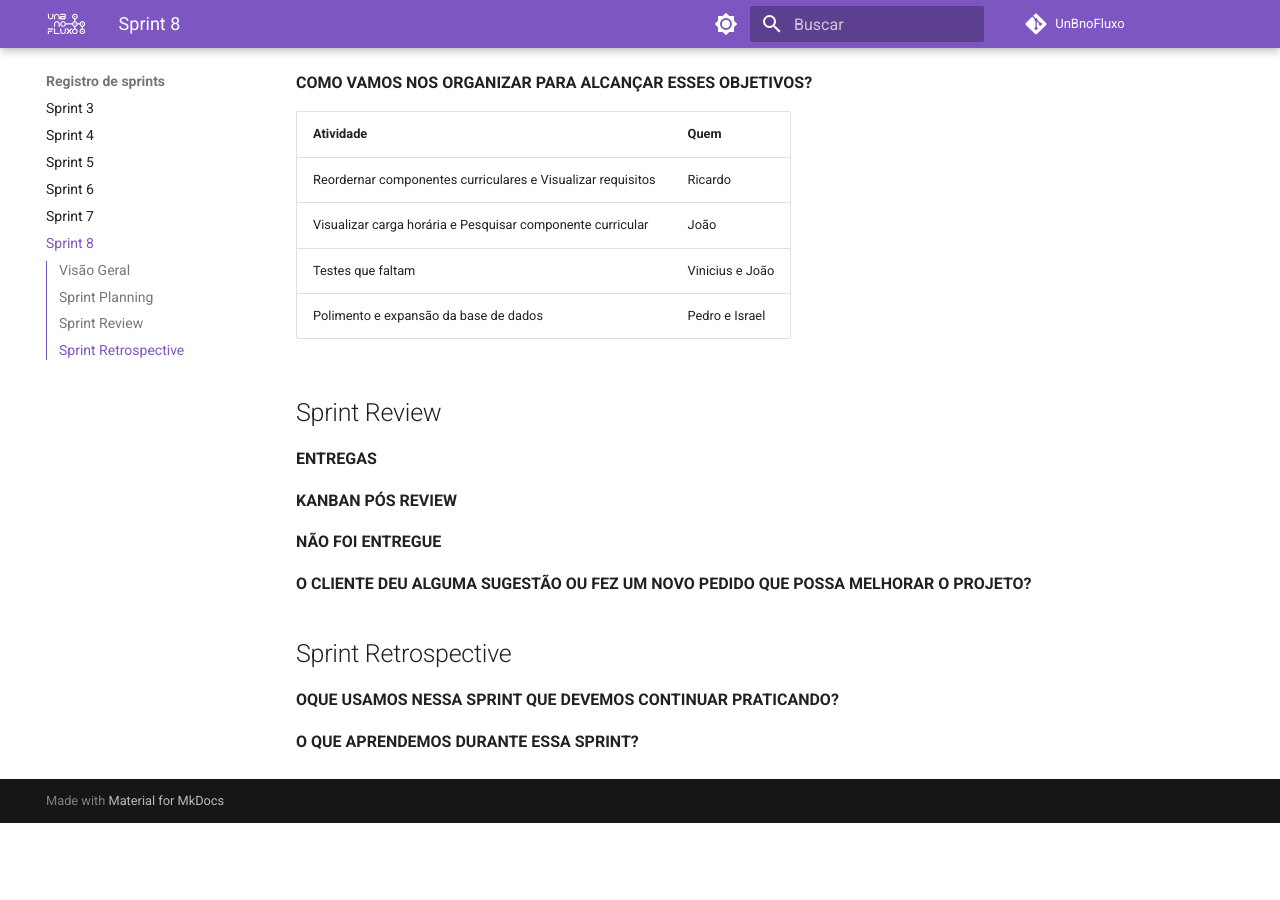
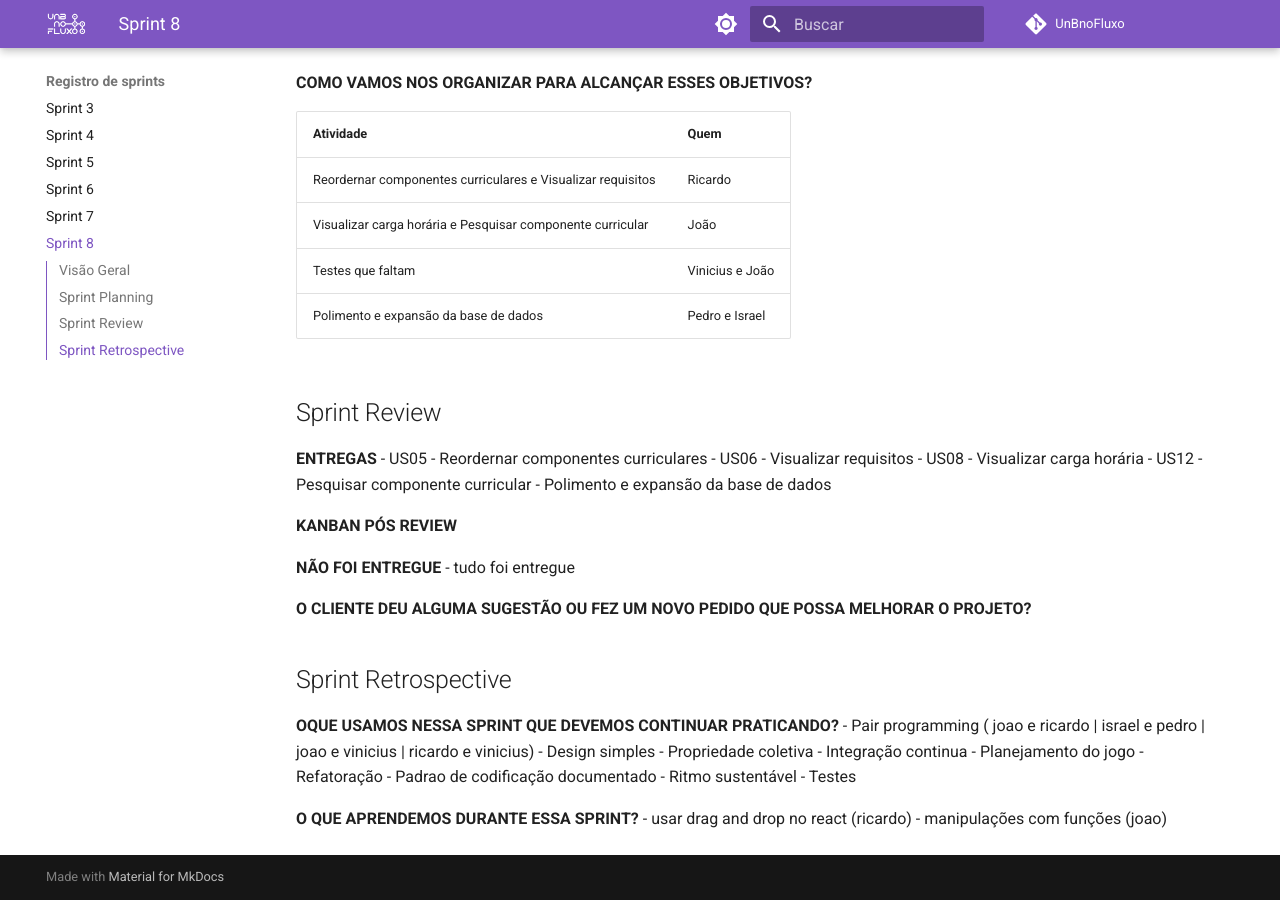
Before and after one commit to mdsreq-fga-unb/2023.1-UnBnoFluxo, an MkDocs documentation site: the page built from docs/Sprints/Sprint08.md, in a window 1280 px wide and 900 px high, scrolled down 1584 px. Built offline with MkDocs 1.6.1 and Material for MkDocs 9.7.7, drawn with Linux system fonts in a browser that asks for light colours; comment, search, counter and statistics services are not loaded; before the commit the page ends 2407 px from its top, so only the background shows below that.

Commit message:
atualizaçao sprint 8

```diff
--- a/docs/Sprints/Sprint08.md
+++ b/docs/Sprints/Sprint08.md
@@ -43,7 +43,11 @@
 
 ## Sprint Review
 **ENTREGAS**
-
+- US05 - Reordernar componentes curriculares
+- US06 - Visualizar requisitos
+- US08 - Visualizar carga horária
+- US12 - Pesquisar componente curricular
+- Polimento e expansão da base de dados
 
 **KANBAN PÓS REVIEW**
 <!-- ![1](docs/../../img/done_8.jpeg) -->
@@ -51,13 +55,23 @@
 
 
 **NÃO FOI ENTREGUE**
-
+- tudo foi entregue
 
 **O CLIENTE DEU ALGUMA SUGESTÃO OU FEZ UM NOVO PEDIDO QUE POSSA MELHORAR O PROJETO?**
 
 
 ## Sprint Retrospective
 **OQUE USAMOS NESSA SPRINT QUE DEVEMOS CONTINUAR PRATICANDO?**
-
+- Pair programming ( joao e ricardo | israel e pedro | joao e vinicius | ricardo e vinicius)
+- Design simples
+- Propriedade coletiva
+- Integração continua
+- Planejamento do jogo
+- Refatoração
+- Padrao de codificação documentado
+- Ritmo sustentável
+- Testes
 
 **O QUE APRENDEMOS DURANTE ESSA SPRINT?**
+- usar drag and drop no react (ricardo)
+- manipulações com funções (joao)
```
